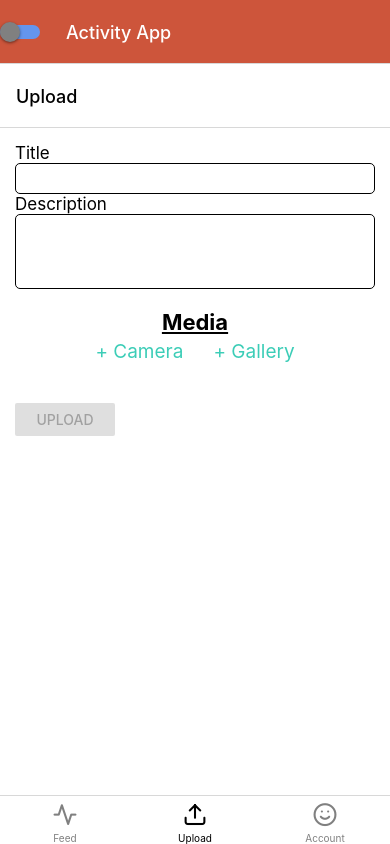
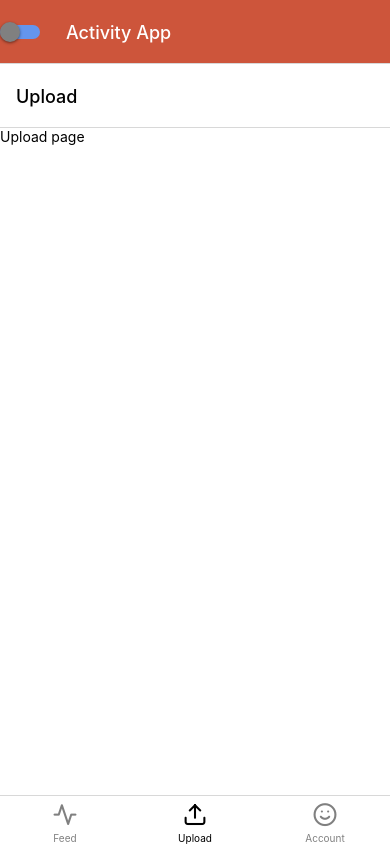
Before and after one commit to CameronDeMarco/CS-304, a React Native app: screen /Upload in a window 390 px wide. Built offline with nearby package versions, Linux system fonts and the light colour scheme.

Commit message:
Revert "Upload page"

```diff
--- a/Screens/UploadPage.jsx
+++ b/Screens/UploadPage.jsx
@@ -1,134 +1,13 @@
-import React, { useState } from 'react';
-import { View, Text, Button, TextInput, StyleSheet, Pressable , FlatList, Image} from 'react-native';
+import React from 'react';
+import { View, Text } from 'react-native';
 import { useTheme } from '@react-navigation/native';
-import { MaterialCommunityIcons } from '@expo/vector-icons';
-import { RawButton, ScrollView } from 'react-native-gesture-handler';
-import * as ImagePicker from 'expo-image-picker';
-
 
 const UploadPage = () => {
     const theme = useTheme();
-    const [ITEMLIST, setItem] = useState([]);
-
-    function addFile(fileName, uri){
-        setItem([...ITEMLIST, {fileName:fileName, uri:uri}]);
-    }
-
-    const deleteMediaItem = (item) => {
-        console.log("delete " + item.fileName);
-        setItem(ITEMLIST.filter((search) => search.fileName !==  item.fileName));
-    }
-
-    async function openCamera(){
-        let result = await ImagePicker.launchCameraAsync();
-        if(!result.canceled){
-            console.log(result.assets[0].fileName + " selected.");
-            addFile(test=result.assets[0].fileName, result.assets[0].uri);
-            console.log(result.assets[0]);
-        }else{
-            console.log("Media selection cancled.");
-        }
-    }
-
-    async function selectMedia(){
-        let result = await ImagePicker.launchImageLibraryAsync();
-
-        if(!result.canceled){
-            console.log(result.assets[0].fileName + " selected.");
-            addFile(test=result.assets[0].fileName, result.assets[0].uri);
-            console.log(result.assets[0]);
-        }else{
-            console.log("Media selection cancled.");
-        }
-    }
 
     return (
-        <ScrollView style={{padding:15}}>
-            <View styles={styles.field}>
-                <Text style={styles.textField}>Title</Text>
-                <TextInput maxLength={50} style={[styles.textInput, styles.androidShadow]}></TextInput>
-            </View>
-            <View styles={styles.field}>
-                <Text style={styles.textField}>Description</Text>
-                <TextInput maxLength={150} style={[styles.multiTextInput, styles.androidShadow]} multiline></TextInput>
-            </View>
-            <Text style={{fontWeight:"bold", fontSize:22, textDecorationLine:"underline", textAlign:'center', marginTop:20, marginBottom:5}}>Media</Text>
-            <View style={{flexDirection:"row", justifyContent:"center"}}>
-                <Pressable
-                style={{marginHorizontal:15}}
-                onPressOut={()=>{
-                    openCamera();
-                }}>
-                    <Text style={{color:"#3CCDB7", width:"100%", fontSize:19, marginBottom:25, textAlignVertical:'center'}}>+ Camera</Text>
-                </Pressable>
-                <Pressable
-                style={{marginHorizontal:15}}
-                onPressOut={()=>{
-                    selectMedia();
-                }}>
-                <Text style={{color:"#3CCDB7", width:"100%", fontSize:19, marginBottom:25, textAlignVertical:'center'}}>+ Gallery</Text>
-                </Pressable>
-            </View>
-            <FlatList
-                scrollEnabled={false}
-                data={ITEMLIST}
-                renderItem={({item}) => <ResourceCard fileName={item.fileName} uri={item.uri} onDelete={() => {deleteMediaItem(item)}}/>}
-            />
-            <View style={{paddingTop:15, width: 100, height: 100}}>
-                <Button title="Upload" disabled />
-            </View>
-        </ScrollView>
-
+    <Text>Upload page</Text>
     )
 }
 
-const styles = StyleSheet.create({
-    field:{
-        marginBottom: 180
-    },
-    textField:{
-        fontSize:17
-    },
-
-    textInput:{
-        backgroundColor: 'white',
-        padding:5,
-        borderWidth:1,
-        fontSize:15,
-        borderRadius:5
-    },
-
-    multiTextInput:{
-        backgroundColor: 'white',
-        padding: 5,
-        height: 75,
-        borderWidth:1,
-        fontSize:15,
-        textAlignVertical:"top",
-        borderRadius:5
-    },
-    androidShadow:{
-        elevation: 5,
-        zIndex: 99,
-        shadowColor:'black',
-    }
-});
-
 export default UploadPage;
-
-const ResourceCard = ({fileName, uri, onDelete}) => {
-    let resourceName;
-    if(fileName.length > 16){
-        resourceName = fileName.substring(0,16) + "...";
-    }else{
-        resourceName = fileName;
-    }
-    return(
-        <View style={{flexDirection:"row", justifyContent:"flex-start", flex:1, marginHorizontal: 30, marginVertical:8, backgroundColor:"#E6E6E6"}}>
-            <Image source={{uri:uri}} width={75} height={75}/>
-            <Text style={{padding:15, textAlignVertical:"center", flex:1}}>{resourceName}</Text>
-
-            <MaterialCommunityIcons.Button onPress={onDelete} name="image-remove" size={24} color="black" backgroundColor={"#00000000"} style={{height:"100%"}}/>
-        </View>
-    )
-}
--- a/package.json
+++ b/package.json
@@ -9,7 +9,6 @@
     "web": "expo start --web"
   },
   "dependencies": {
-    "@expo/vector-icons": "^14.0.0",
     "@expo/webpack-config": "^19.0.1",
     "@react-native-async-storage/async-storage": "^1.19.3",
     "@react-native-clipboard/clipboard": "^1.12.1",
@@ -45,7 +44,7 @@
     "react-native-web": "~0.19.6",
     "react-native-wheel-color-picker": "^1.3.1",
     "tailwindcss": "^3.3.5",
-    "expo-image-picker": "~14.7.1"
+    "@expo/vector-icons": "^14.0.0"
   },
   "devDependencies": {
     "@babel/core": "^7.20.0"
```
Also changed, not shown: 2 other files (tests, documents, lock files or other folders).
